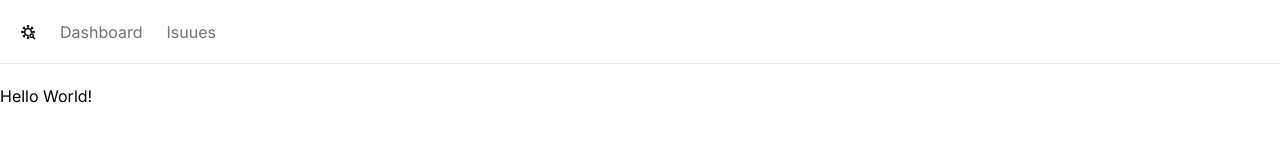
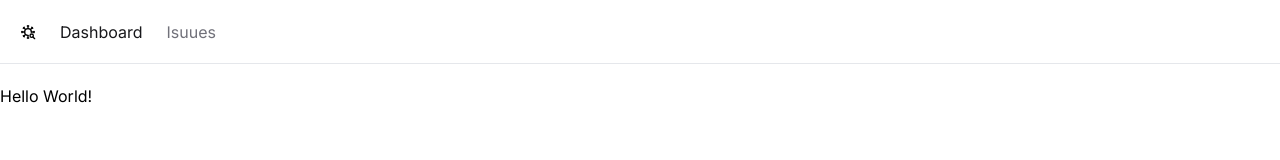
Before and after one commit to hermawanwiwid/next-issue, a Next.js app: page / in a window 1280 px wide. Shown: the top 160 px of the page. Built offline with nearby package versions, Linux system fonts and the light colour scheme.

Commit message:
simple active page styling

```diff
--- a/app/NavBar.tsx
+++ b/app/NavBar.tsx
@@ -1,8 +1,14 @@
+"use client";
+
 import React from "react";
 import Link from "next/link";
+import { usePathname } from "next/navigation";
 import { TbVirusSearch } from "react-icons/tb";
 
 const NavBar = () => {
+  const currentPath = usePathname();
+  // console.log(currentPath);
+
   const links = [
     { label: "Dashboard", href: "/" },
     { label: "Isuues", href: "/issues" },
@@ -16,7 +22,9 @@ const NavBar = () => {
         {links.map((link) => (
           <Link
             key={link.href}
-            className="text-zinc-500 hover:text-zinc-800 transition-colors"
+            className={`${
+              link.href == currentPath ? `text-zinc-900` : `text-zinc-500`
+            }  hover:text-zinc-800 transition-colors`}
             href={link.href}
           >
             {link.label}
```
